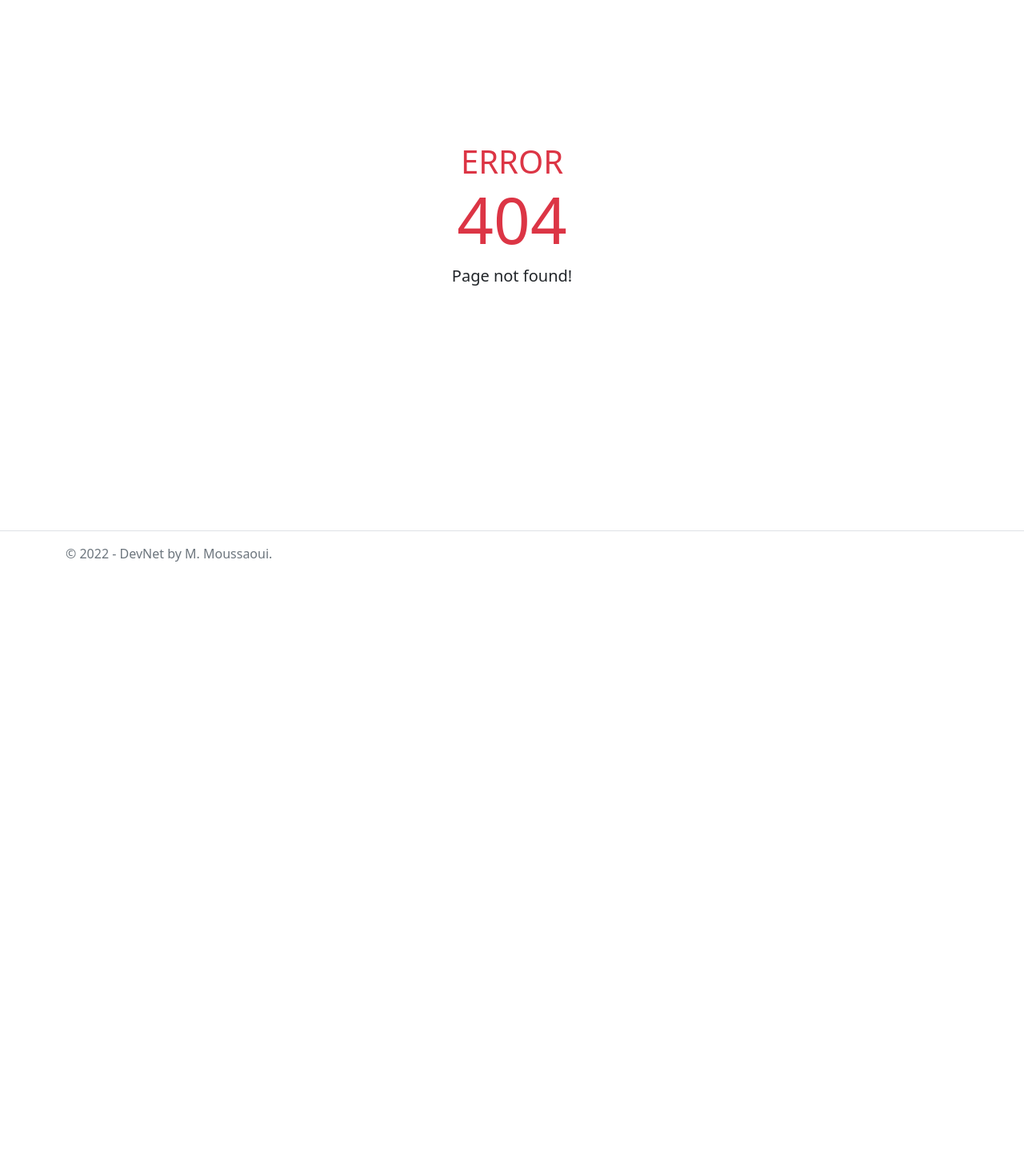
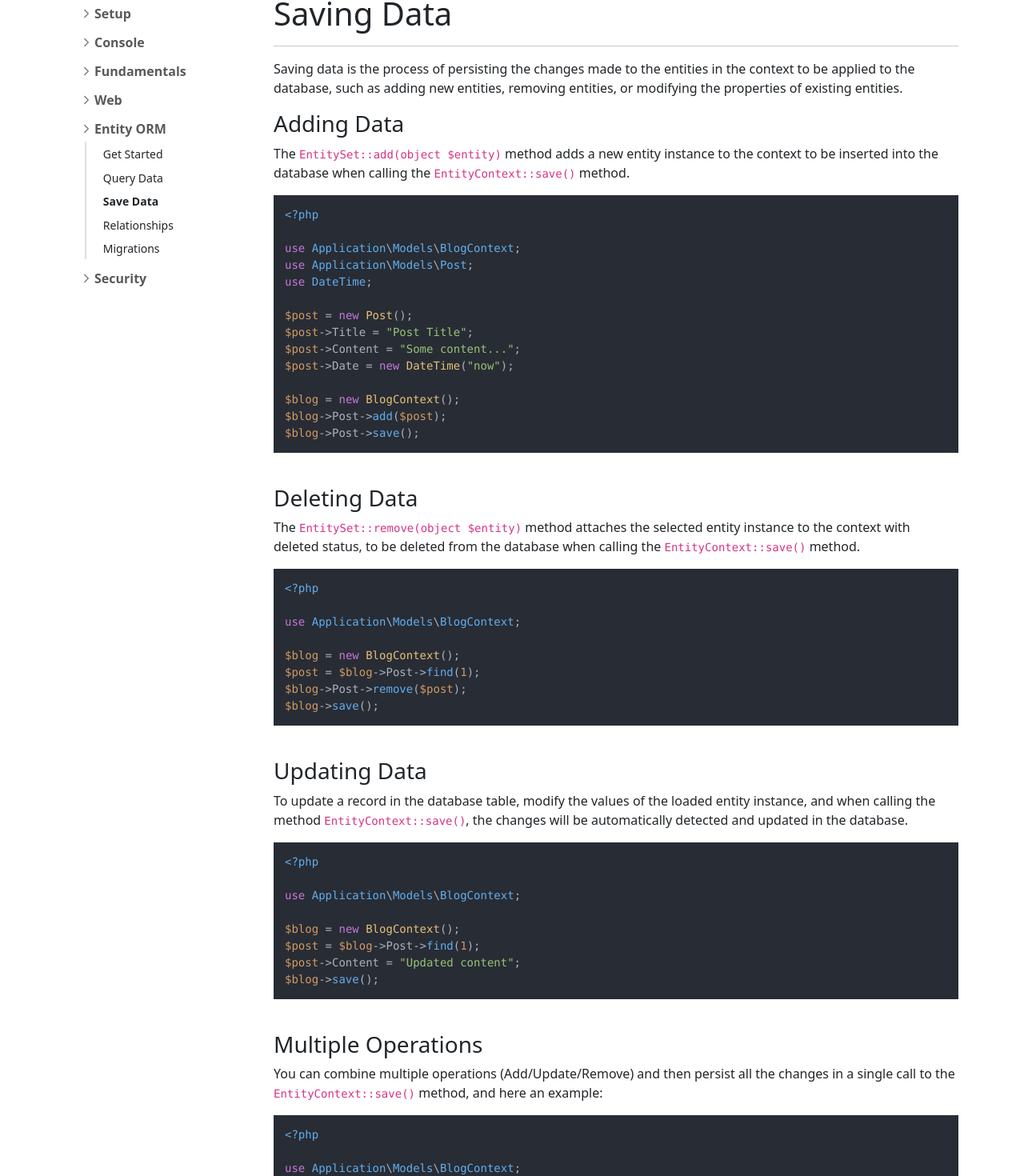
Before and after one commit to DevNet-Framework/devnet-framework.github.io, an Angular app: page /docs/entity/save in a window 1280 px wide. Before the commit this address had no page. Shown: the part 80-1550 px from the top of the page at 80% size. Before the commit the page ends 800 px from the top, so only its background shows below. Built offline with nearby package versions, Linux system fonts and the light colour scheme.

Commit message:
create entity/save component

```diff
--- a/src/app/entity/entity-routing.module.ts
+++ b/src/app/entity/entity-routing.module.ts
@@ -2,10 +2,12 @@ import { NgModule } from '@angular/core';
 import { RouterModule, Routes } from '@angular/router';
 import { StartComponent } from './start/start.component';
 import { QueryComponent } from './query/query.component';
+import { SaveComponent } from './save/save.component';
 
 const routes: Routes = [
   { path: 'docs/entity/start', component: StartComponent },
   { path: 'docs/entity/query', component: QueryComponent },
+  { path: 'docs/entity/save', component: SaveComponent },
   { path: 'docs/entity', redirectTo: 'docs/setup/overview', pathMatch: 'full' }
 ];
 
--- a/src/app/entity/entity.module.ts
+++ b/src/app/entity/entity.module.ts
@@ -4,11 +4,13 @@ import { EntityRoutingModule } from './entity-routing.module';
 import { SharedModule } from '../shared/shared.module';
 import { StartComponent } from './start/start.component';
 import { QueryComponent } from './query/query.component';
+import { SaveComponent } from './save/save.component';
 
 @NgModule({
   declarations: [
     StartComponent,
-    QueryComponent
+    QueryComponent,
+    SaveComponent
   ],
   imports: [
     CommonModule,
--- /dev/null
+++ b/src/app/entity/save/save.component.html
@@ -0,0 +1,108 @@
+<div class="container pt-3">
+   <div class="row">
+      <div id="sidebar" style="width: 260px;">
+         <app-sidebar></app-sidebar>
+      </div>
+      <div id="content" class="flex-grow-1" style="width: 400px;">
+         <article>
+            <h1>Saving Data</h1>
+            <hr>
+            <p>
+               Saving data is the process of persisting the changes made to the entities in the context to be applied to the database, such as adding new entities, removing entities, or modifying the properties of existing entities.
+            </p>
+            <h3>Adding Data</h3>
+            <p>
+               The <code>EntitySet::add(object $entity)</code> method adds a new entity instance to the context to be inserted into the database when calling the <code>EntityContext::save()</code> method.
+            </p>
+            <pre><code class="language-php">&lt;?php
+
+use Application\Models\BlogContext;
+use Application\Models\Post;
+use DateTime;
+
+$post = new Post();
+$post->Title = "Post Title";
+$post->Content = "Some content...";
+$post->Date = new DateTime("now");
+
+$blog = new BlogContext();
+$blog->Post->add($post);
+$blog->Post->save();
+</code></pre>
+            <br>
+            <h3>Deleting Data</h3>
+            <p>
+               The <code>EntitySet::remove(object $entity)</code> method attaches the selected entity instance to the context with deleted status, to be deleted from the database when calling the <code>EntityContext::save()</code> method.
+            </p>
+            <pre><code class="language-php">&lt;?php
+
+use Application\Models\BlogContext;
+
+$blog = new BlogContext();
+$post = $blog->Post->find(1);
+$blog->Post->remove($post);
+$blog->save();
+</code></pre>
+            <br>
+            <h3>Updating Data</h3>
+            <p>
+               To update a record in the database table, modify the values of the loaded entity instance, and when calling the method <code>EntityContext::save()</code>, the changes will be automatically detected and updated in the database.
+            </p>
+            <pre><code class="language-php">&lt;?php
+
+use Application\Models\BlogContext;
+
+$blog = new BlogContext();
+$post = $blog->Post->find(1);
+$post->Content = "Updated content";
+$blog->save();
+</code></pre>
+            <br>
+            <h3>Multiple Operations</h3>
+            <p>
+               You can combine multiple operations (Add/Update/Remove) and then persist all the changes in a single call to the <code>EntityContext::save()</code> method, and here an example:
+            </p>
+            <pre><code class="language-php">&lt;?php
+
+use Application\Models\BlogContext;
+use Application\Models\Post;
+use DateTime;
+
+$blog = new BlogContext();
+
+// add new post
+$post = new Post();
+$post->Title = "Post Title";
+$post->Content = "Some content...";
+$post->Date = new DateTime("now");
+$blog->Post->add($post);
+
+// delete post with id = 2
+$post = $blog->Post->find(2);
+$blog->Post->remove($post);
+
+// update post with id = 1
+$post = $blog->Post->find(1);
+$post->Content = "Updated content";
+
+// persist all the operations
+$blog->Post->save();
+</code></pre>
+         </article>
+         <nav class="no-print" aria-label="Page navigation">
+            <ul class="nav-page">
+               <li class="nav-page-item">
+                  <a class="nav-page-link" routerLink="/docs/entity/query">
+                     <i class="chevron left"></i> Previous
+                  </a>
+               </li>
+               <li class="nav-page-item">
+                  <a class="nav-page-link" routerLink="/docs/entity/relationships">
+                     Next <i class="chevron right"></i>
+                  </a>
+               </li>
+            </ul>
+         </nav>
+      </div>
+   </div>
+</div>
--- /dev/null
+++ b/src/app/entity/save/save.component.ts
@@ -0,0 +1,17 @@
+import { Component, OnInit } from '@angular/core';
+import hljs from 'highlight.js/lib/common';
+
+@Component({
+  selector: 'entity-save',
+  templateUrl: './save.component.html',
+  styleUrls: ['./save.component.css']
+})
+export class SaveComponent implements OnInit {
+
+  constructor() { }
+
+  ngOnInit(): void {
+    hljs.highlightAll();
+  }
+
+}
```
Also changed, not shown: src/app/entity/save/save.component.css (added), 1 other file (tests, documents, lock files or other folders).
